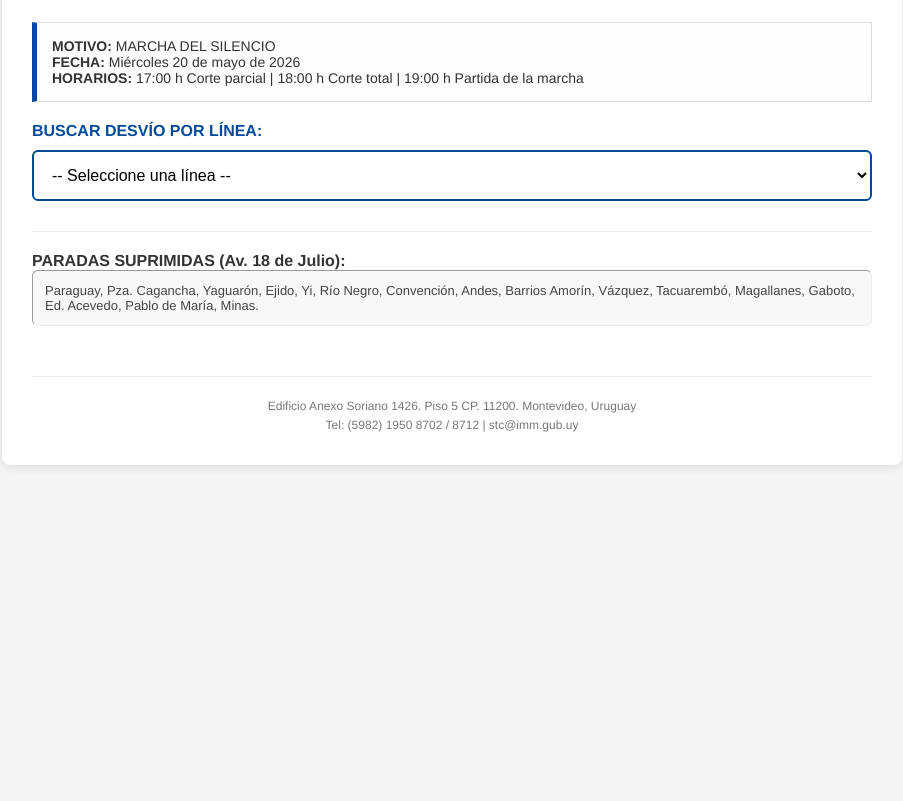
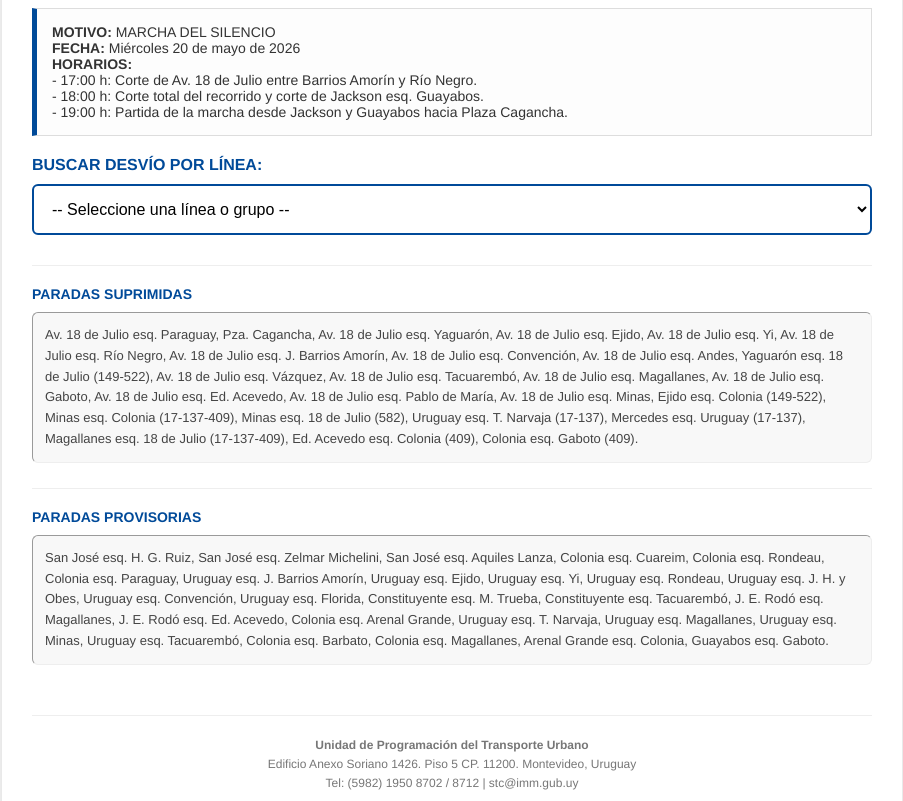
Before and after one commit to uptutransporte-debug/desvios-marcha-silencio-2026, a plain HTML site: page index.html in a window 1280 px wide. Shown: the part 151-952 px from the top of the page, without its empty margins (188-1091 px from the left). Before the commit the page ends 800 px from the top, so only its background shows below. Drawn offline with Linux system fonts and the light colour scheme.

Commit message:
Update index.html

```diff
--- a/index.html
+++ b/index.html
@@ -8,10 +8,7 @@
         body { font-family: 'Helvetica Neue', Helvetica, Arial, sans-serif; color: #333; max-width: 900px; margin: 0 auto; padding: 20px; background-color: #f4f4f4; }
         .container { background: white; padding: 30px; border-radius: 8px; box-shadow: 0 2px 10px rgba(0,0,0,0.1); }
 
-        /* Encabezado con logo real */
-        .header { display: flex; align-items: center; border-bottom: 3px solid #004a99; margin-bottom: 25px; padding-bottom: 15px; }
-        .logo-im { height: 80px; margin-right: 25px; }
-        .header-text { text-align: left; }
+        .header { border-bottom: 3px solid #004a99; margin-bottom: 25px; padding-bottom: 15px; text-align: left; }
         .im-title { font-weight: bold; font-size: 26px; color: #004a99; text-transform: uppercase; margin: 0; }
         .dept { font-size: 15px; font-weight: bold; color: #444; text-transform: uppercase; margin-top: 2px; }
         .unidad { font-size: 14px; color: #666; margin: 0; }
@@ -24,8 +21,9 @@
         .card h3 { margin-top: 0; color: #004a99; border-bottom: 1px solid #b6d4fe; padding-bottom: 8px; font-size: 18px; }
         .time-alert { font-weight: bold; color: #d93025; background: #ffebeb; padding: 8px; border-radius: 4px; display: inline-block; margin-top: 10px; }
 
-        .stop-section { margin-top: 25px; border-top: 1px solid #eee; padding-top: 20px; }
-        .stop-list { font-size: 13px; background: #f8f8f8; padding: 12px; border-radius: 6px; color: #444; border: 1px inset #eee; }
+        .list-section { margin-top: 25px; border-top: 1px solid #eee; padding-top: 20px; }
+        .list-title { font-weight: bold; color: #004a99; margin-bottom: 10px; display: block; text-transform: uppercase; font-size: 14px; }
+        .list-content { font-size: 13px; background: #f8f8f8; padding: 12px; border-radius: 6px; color: #444; border: 1px inset #eee; line-height: 1.6; }
 
         footer { text-align: center; font-size: 12px; color: #777; margin-top: 50px; border-top: 1px solid #eee; padding-top: 20px; line-height: 1.6; }
     </style>
@@ -34,35 +32,35 @@
 
 <div class="container">
     <div class="header">
-        <img src="https://admin.montevideo.gub.uy/sites/default/files/styles/noticia_cabezal/public/escudo-de-montevideo-2-01_1.png" alt="Logo Intendencia" class="logo-im">
-        <div class="header-text">
-            <h1 class="im-title">Intendencia de Montevideo</h1>
-            <div class="dept">Departamento de Movilidad - División Transporte</div>
-            <p class="unidad">Unidad de Programación del Transporte Urbano</p>
-        </div>
+        <h1 class="im-title">Intendencia de Montevideo</h1>
+        <div class="dept">Departamento de Movilidad - División Transporte</div>
+        <p class="unidad">Unidad de Programación del Transporte Urbano</p>
     </div>
 
     <div class="info-box">
         <strong>MOTIVO:</strong> MARCHA DEL SILENCIO<br>
         <strong>FECHA:</strong> Miércoles 20 de mayo de 2026<br>
-        <strong>HORARIOS:</strong> 17:00 h Corte parcial | 18:00 h Corte total | 19:00 h Partida de la marcha
+        <strong>HORARIOS:</strong><br>
+        - 17:00 h: Corte de Av. 18 de Julio entre Barrios Amorín y Río Negro.<br>
+        - 18:00 h: Corte total del recorrido y corte de Jackson esq. Guayabos.<br>
+        - 19:00 h: Partida de la marcha desde Jackson y Guayabos hacia Plaza Cagancha.
     </div>
 
     <div style="margin-bottom: 30px;">
         <label for="lineaSelect">BUSCAR DESVÍO POR LÍNEA:</label>
         <select id="lineaSelect" onchange="mostrarDesvio()">
-            <option value="">-- Seleccione una línea --</option>
+            <option value="">-- Seleccione una línea o grupo --</option>
             <option value="centro_1">100, 102, 103, 105, 109, 110, 113, D8 (al Centro)</option>
             <option value="centro_2">21, 180, 187, 188, D9, D10, CE1 (al Centro)</option>
-            <option value="afuera_8">Líneas por 18 de Julio (hacia 8 de Octubre)</option>
-            <option value="afuera_rivera">Líneas por 18 de Julio (hacia Av. Italia / Rivera)</option>
+            <option value="afuera_8">Hacia Av. 8 de Octubre (líneas por 18 de Julio)</option>
+            <option value="afuera_rivera">Hacia Av. Italia / Av. Rivera (líneas por 18 de Julio)</option>
             <option value="g_60">G, D11, 60, 62, 142</option>
             <option value="149_522_leg">149, 522 (hacia P. Legislativo)</option>
             <option value="149_522_poc">149, 522 (hacia Pocitos)</option>
-            <option value="104_117_in">104, 117 (entrada por Jackson)</option>
+            <option value="104_117_in">104, 117 (por Jackson - Entrada)</option>
             <option value="104_117_out">104, 117 (hacia afuera)</option>
-            <option value="128_199_in">128, 199 (entrada por Jackson)</option>
-            <option value="128_199_poc">128, 199 (Pocitos / Pta. Carretas)</option>
+            <option value="128_199_in">128, 199 (por Jackson - Entrada)</option>
+            <option value="128_199_poc">128, 199 (hacia Pocitos / Pta. Carretas)</option>
             <option value="17_137_col">17, 137, 409, 582 (al Centro/Norte)</option>
             <option value="17_137_poc">17, 137, 409 (hacia Pocitos)</option>
             <option value="141_427">141, 144, 427</option>
@@ -76,14 +74,22 @@
         <div id="horarioNota" class="time-alert"></div>
     </div>
 
-    <div class="stop-section">
-        <strong>PARADAS SUPRIMIDAS (Av. 18 de Julio):</strong>
-        <div class="stop-list">
-            Paraguay, Pza. Cagancha, Yaguarón, Ejido, Yi, Río Negro, Convención, Andes, Barrios Amorín, Vázquez, Tacuarembó, Magallanes, Gaboto, Ed. Acevedo, Pablo de María, Minas.
+    <div class="list-section">
+        <span class="list-title">Paradas Suprimidas</span>
+        <div class="list-content">
+            Av. 18 de Julio esq. Paraguay, Pza. Cagancha, Av. 18 de Julio esq. Yaguarón, Av. 18 de Julio esq. Ejido, Av. 18 de Julio esq. Yi, Av. 18 de Julio esq. Río Negro, Av. 18 de Julio esq. J. Barrios Amorín, Av. 18 de Julio esq. Convención, Av. 18 de Julio esq. Andes, Yaguarón esq. 18 de Julio (149-522), Av. 18 de Julio esq. Vázquez, Av. 18 de Julio esq. Tacuarembó, Av. 18 de Julio esq. Magallanes, Av. 18 de Julio esq. Gaboto, Av. 18 de Julio esq. Ed. Acevedo, Av. 18 de Julio esq. Pablo de María, Av. 18 de Julio esq. Minas, Ejido esq. Colonia (149-522), Minas esq. Colonia (17-137-409), Minas esq. 18 de Julio (582), Uruguay esq. T. Narvaja (17-137), Mercedes esq. Uruguay (17-137), Magallanes esq. 18 de Julio (17-137-409), Ed. Acevedo esq. Colonia (409), Colonia esq. Gaboto (409).
+        </div>
+    </div>
+
+    <div class="list-section">
+        <span class="list-title">Paradas Provisorias</span>
+        <div class="list-content">
+            San José esq. H. G. Ruiz, San José esq. Zelmar Michelini, San José esq. Aquiles Lanza, Colonia esq. Cuareim, Colonia esq. Rondeau, Colonia esq. Paraguay, Uruguay esq. J. Barrios Amorín, Uruguay esq. Ejido, Uruguay esq. Yi, Uruguay esq. Rondeau, Uruguay esq. J. H. y Obes, Uruguay esq. Convención, Uruguay esq. Florida, Constituyente esq. M. Trueba, Constituyente esq. Tacuarembó, J. E. Rodó esq. Magallanes, J. E. Rodó esq. Ed. Acevedo, Colonia esq. Arenal Grande, Uruguay esq. T. Narvaja, Uruguay esq. Magallanes, Uruguay esq. Minas, Uruguay esq. Tacuarembó, Colonia esq. Barbato, Colonia esq. Magallanes, Arenal Grande esq. Colonia, Guayabos esq. Gaboto.
         </div>
     </div>
 
     <footer>
+        <strong>Unidad de Programación del Transporte Urbano</strong><br>
         Edificio Anexo Soriano 1426. Piso 5 CP. 11200. Montevideo, Uruguay<br>
         Tel: (5982) 1950 8702 / 8712 | stc@imm.gub.uy
     </footer>
@@ -98,19 +104,19 @@ function mostrarDesvio() {
     const horario = document.getElementById('horarioNota');
 
     const base = {
-        "centro_1": ["Líneas 100 al 113 y D8", "Colonia, Fernández Crespo, Av. Uruguay a ruta.", "A partir de las 17:00 h"],
-        "centro_2": ["Líneas 21, 180, 187, 188, D9, D10, CE1", "18 de Julio, Beisso, Colonia, Fernández Crespo, Av. Uruguay.", "A partir de las 17:00 h"],
+        "centro_1": ["Líneas 100, 102, 103, 105, 109, 110, 113, D8", "Colonia, Fernández Crespo, Av. Uruguay a ruta.", ""],
+        "centro_2": ["Líneas 21, 180, 187, 188, D9, D10, CE1", "18 de Julio, Beisso, Colonia, Fernández Crespo, Av. Uruguay.", ""],
         "afuera_8": ["Hacia Av. 8 de Octubre", "San José, Río Branco, Mercedes, Martín C. Martínez/Juan Paullier, Av. 18 de Julio a ruta.", ""],
         "afuera_rivera": ["Hacia Av. Italia/Av. Rivera", "San José, Aquiles Lanza, Maldonado, Barrios Amorín, Constituyente, Pablo de María, Av. 18 de Julio a ruta.", ""],
-        "g_60": ["Líneas G, D11, 60, 62, 142", "Rivera, J. Requena, Colonia a ruta.", "Desde las 18:00 h"],
+        "g_60": ["Líneas G, D11, 60, 62, 142", "Rivera, J. Requena, Colonia, J. H. y Obes, Av. 18 de Julio a ruta.", "Desde las 18:00 h"],
         "149_522_leg": ["149, 522 (P. Legislativo)", "Ejido, Soriano, Paraguay, Mercedes, Ejido a ruta.", "Desde las 17:00 h"],
         "149_522_poc": ["149, 522 (Pocitos)", "Yaguarón, Av. Uruguay, Libertador, Río Negro, Maldonado, Aquiles Lanza a ruta.", "Desde las 17:00 h"],
         "104_117_in": ["104, 117 (entrada)", "Jackson, Constituyente, Canelones, Wilson Ferreira, Aldunate.", "Desde las 18:00 h"],
         "104_117_out": ["104, 117 (salida)", "18 de Julio, Río Negro, San José, Aquiles Lanza, Maldonado, Eduardo Acevedo a ruta.", ""],
         "128_199_in": ["128, 199 (entrada)", "Jackson, Canelones, Requena, Colonia, F. Crespo a ruta.", "Desde las 18:00 h"],
-        "128_199_poc": ["128, 199 (Pocitos)", "Arenal Grande, E. Victor Haedo, J. Paullier, Maldonado, E. Acevedo a ruta.", "Desde las 19:00 h"],
-        "17_137_col": ["17, 137, 409, 582", "Rodó, Requena, Colonia a ruta.", "Desde las 19:00 h"],
-        "17_137_poc": ["17, 137, 409", "Arenal Grande, E. Victor Haedo, J. Paullier, Maldonado, Canelones, Minas a ruta.", "Desde las 19:00 h"],
+        "128_199_poc": ["128, 199 (Pocitos / Pta. Carretas)", "Arenal Grande, E. Victor Haedo, J. Paullier, Maldonado, E. Acevedo a ruta.", "Desde las 19:00 h"],
+        "17_137_col": ["17, 137, 409, 582", "Rodó, Requena, Colonia a ruta.", "Desde las 19:00 h (al paso de la marcha)"],
+        "17_137_poc": ["17, 137, 409", "Arenal Grande, E. Victor Haedo, J. Paullier, Maldonado, Canelones, Minas a ruta.", "Desde las 19:00 h (al paso de la marcha)"],
         "141_427": ["141, 144, 427", "Rivera, Salterain, Canelones, Bv. España, Maldonado, Minas, Soriano a ruta.", ""]
     };
 
```
